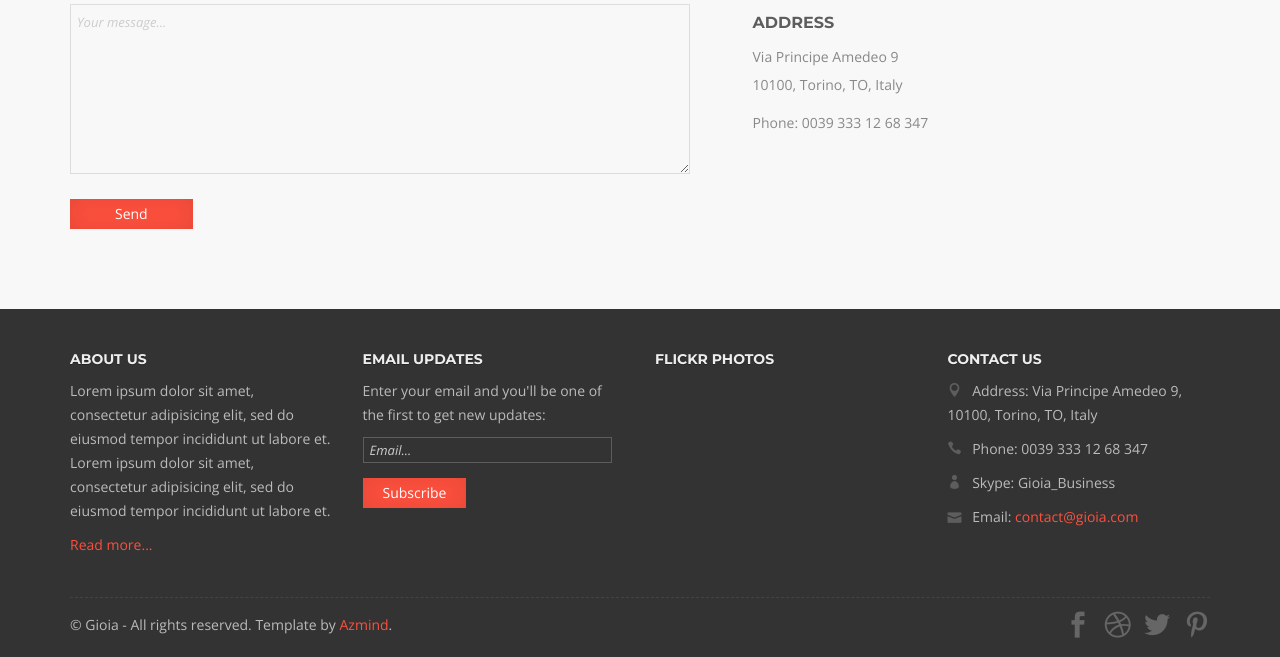
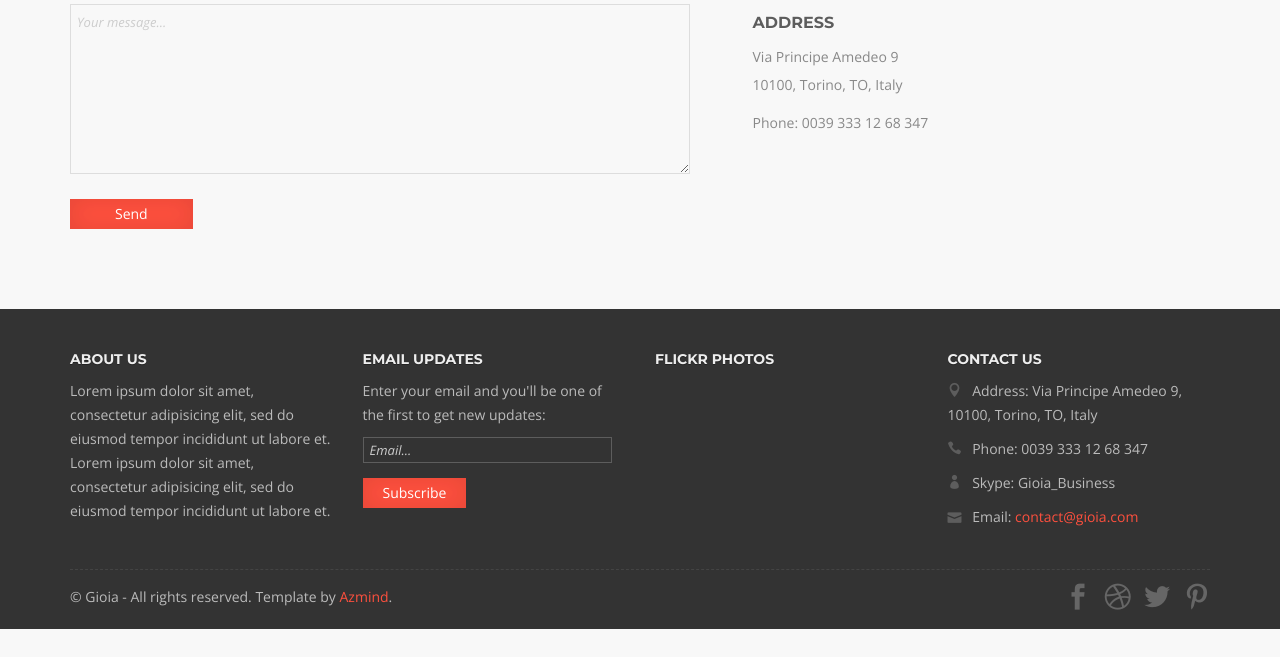
Before and after one commit to raul6894/SP3, a plain HTML site: page contact.html in a window 1280 px wide. Shown: the part 635-1292 px from the top of the page. After the commit the page ends 1264 px from the top, so only its background shows below. Drawn offline with nearby package versions, Linux system fonts and the light colour scheme; some packages are replaced by stand-ins of ours.

Commit message:
Más cambios para el SP

```diff
--- a/contact.html
+++ b/contact.html
@@ -135,7 +135,6 @@
 	                        	Lorem ipsum dolor sit amet, consectetur adipisicing elit, sed do eiusmod tempor incididunt ut labore et.
 	                        	Lorem ipsum dolor sit amet, consectetur adipisicing elit, sed do eiusmod tempor incididunt ut labore et.
 	                        </p>
-	                        <p><a href="about.html">Read more...</a></p>
                         </div>
                     </div>
                     <div class="col-sm-3 footer-box wow fadeInDown">
```
Also changed, not shown: index.html (+0 -1 lines), portfolio.html (+0 -1 lines), services.html (+0 -1 lines).
